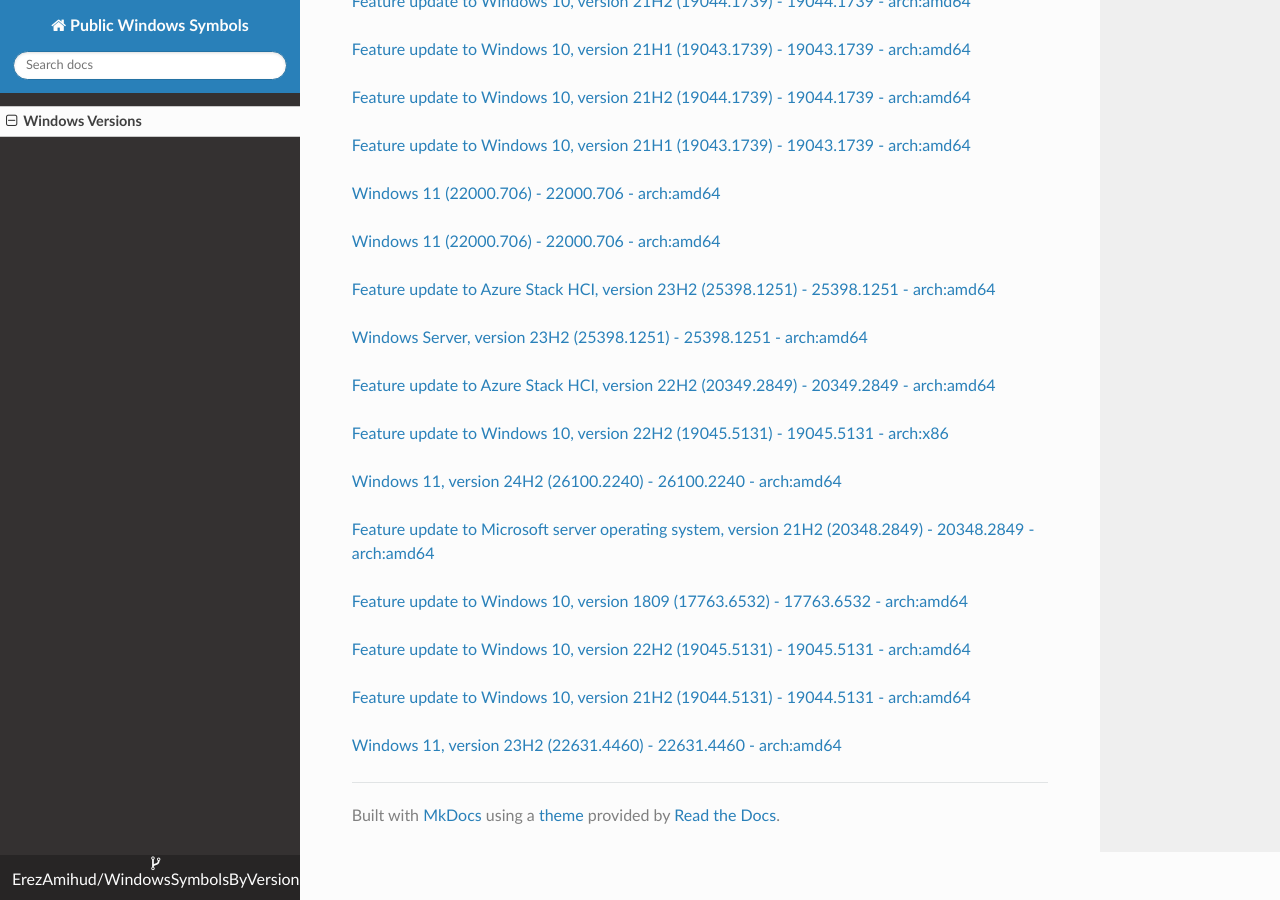
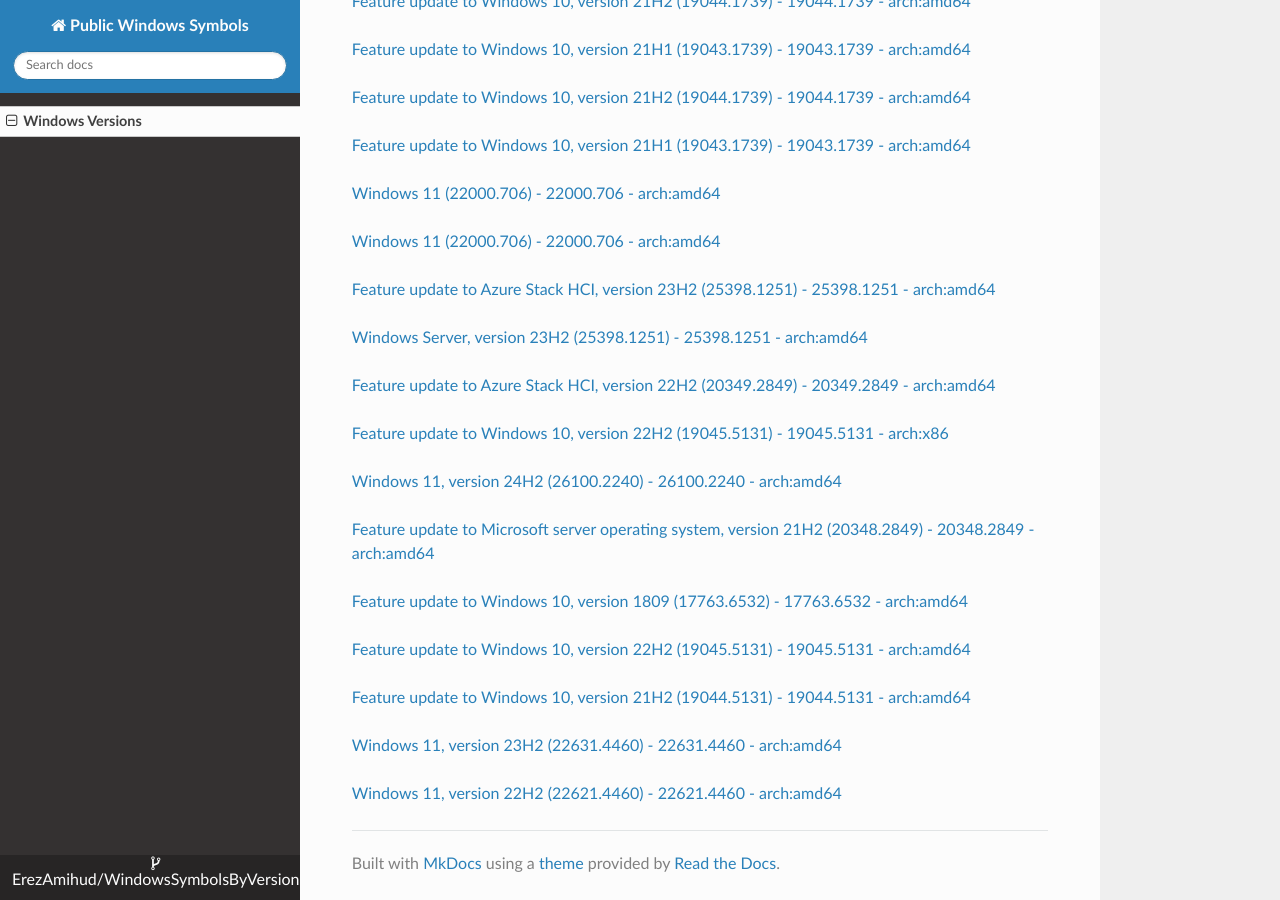
Before and after one commit to ErezAmihud/WindowsSymbolsByVersion, an MkDocs documentation site: the page built from docs/index.md, in a window 1280 px wide and 900 px high, scrolled down 62429 px. Built offline with MkDocs 1.6.1, drawn with Linux system fonts in a browser that asks for light colours; nearby versions of some CDN libraries.

Commit message:
Automated commit, add manifest for 12614771-2e0c-4fda-a3f9-9dbd1086f004

```diff
--- a/docs/index.md
+++ b/docs/index.md
@@ -3712,3 +3712,6 @@
 
 
 [Windows 11, version 23H2 (22631.4460) - 22631.4460 - arch:amd64](https://github.com/ErezAmihud/WindowsSymbolsByVersion/blob/main/manifests/c0d7552a-57ff-4e43-a1cf-762034fc9506.manifest)
+
+
+[Windows 11, version 22H2 (22621.4460) - 22621.4460 - arch:amd64](https://github.com/ErezAmihud/WindowsSymbolsByVersion/blob/main/manifests/12614771-2e0c-4fda-a3f9-9dbd1086f004.manifest)
```
Also changed, not shown: process_builds.json (+1 -1 lines), 1 other file.
